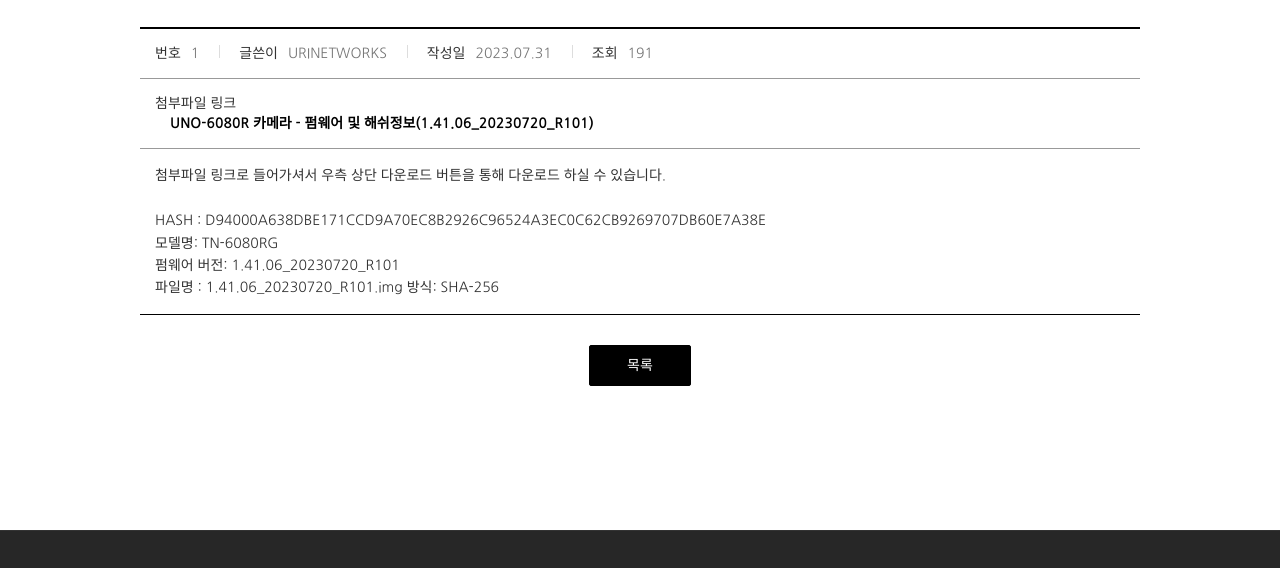
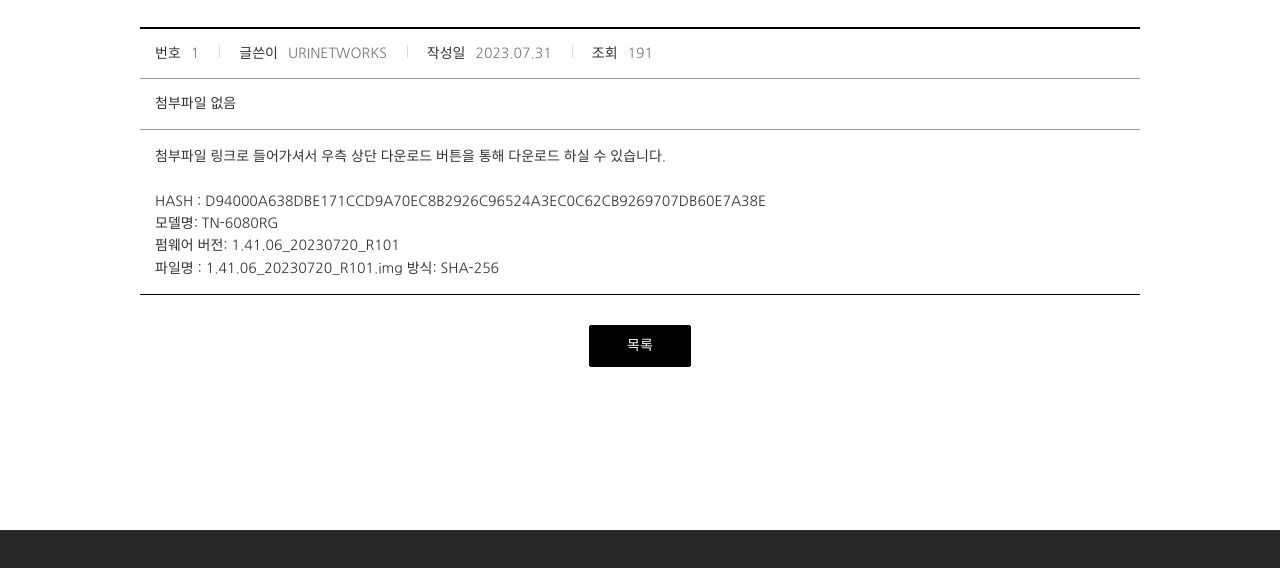
Before and after one commit to 17wolfgwang/tninet, a plain HTML site: page pages/information/view1.html in a window 1280 px wide. Shown: the part 220-788 px from the top of the page. Drawn offline with nearby package versions, Linux system fonts and the light colour scheme.

Commit message:
Update: delete added file

```diff
--- a/pages/information/view1.html
+++ b/pages/information/view1.html
@@ -138,12 +138,12 @@
                     </div>
                     <div class="info">
                         <dl>
-                            <dt>첨부파일 링크</dt><br>
-                            <dd>
+                            <dt>첨부파일 없음</dt><br>
+                            <!-- <dd>
                                 <a class="data_link"
                                     href="https://drive.google.com/file/d/1xdhftI4XwLA-EEhX1YUifsVogvAu4qiY/view?usp=sharing">
                                     UNO-6080R 카메라 - 펌웨어 및 해쉬정보(1.41.06_20230720_R101)</a>
-                            </dd><br>
+                            </dd><br> -->
                         </dl>
                     </div>
                     <div class="cont">
```
